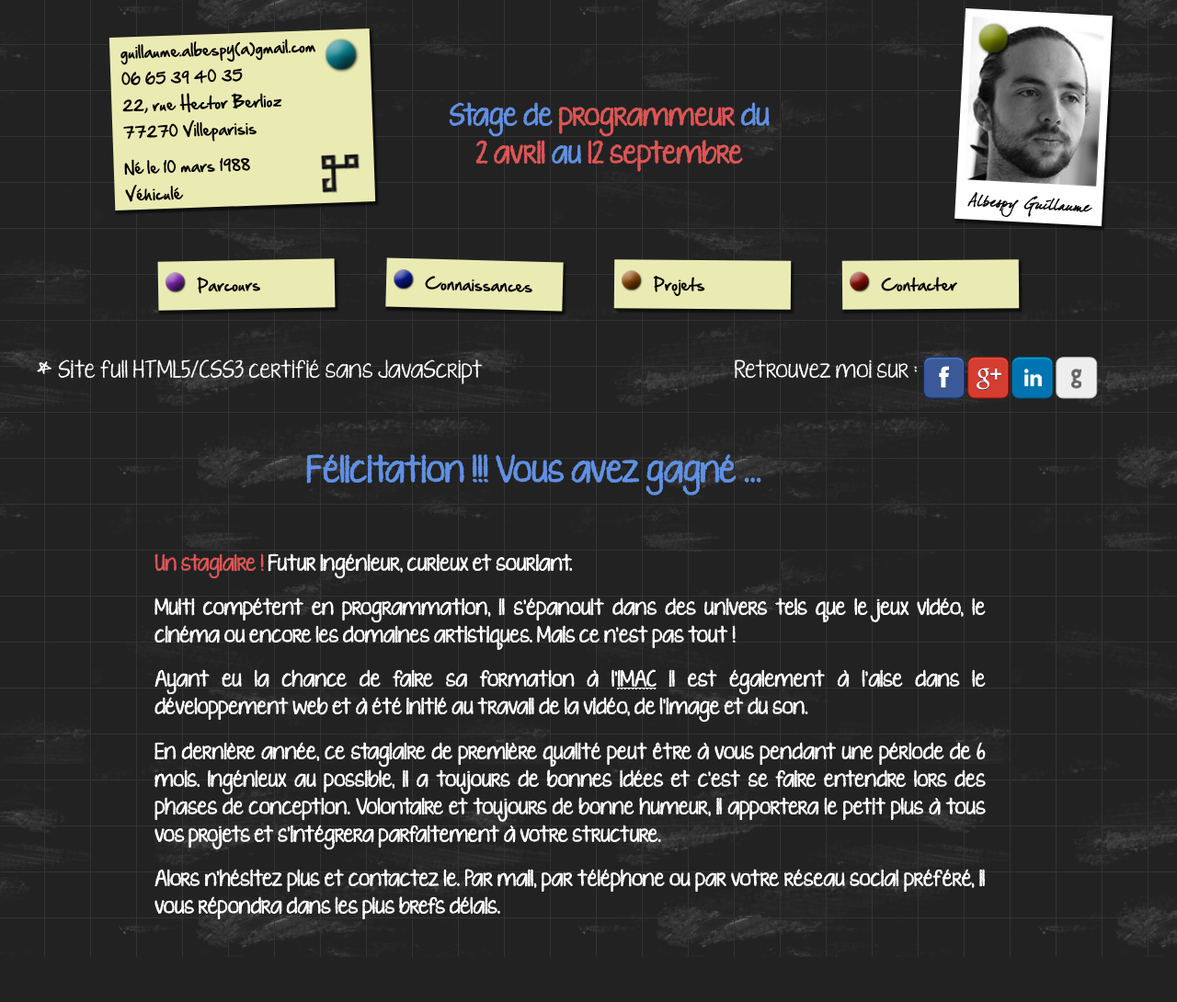
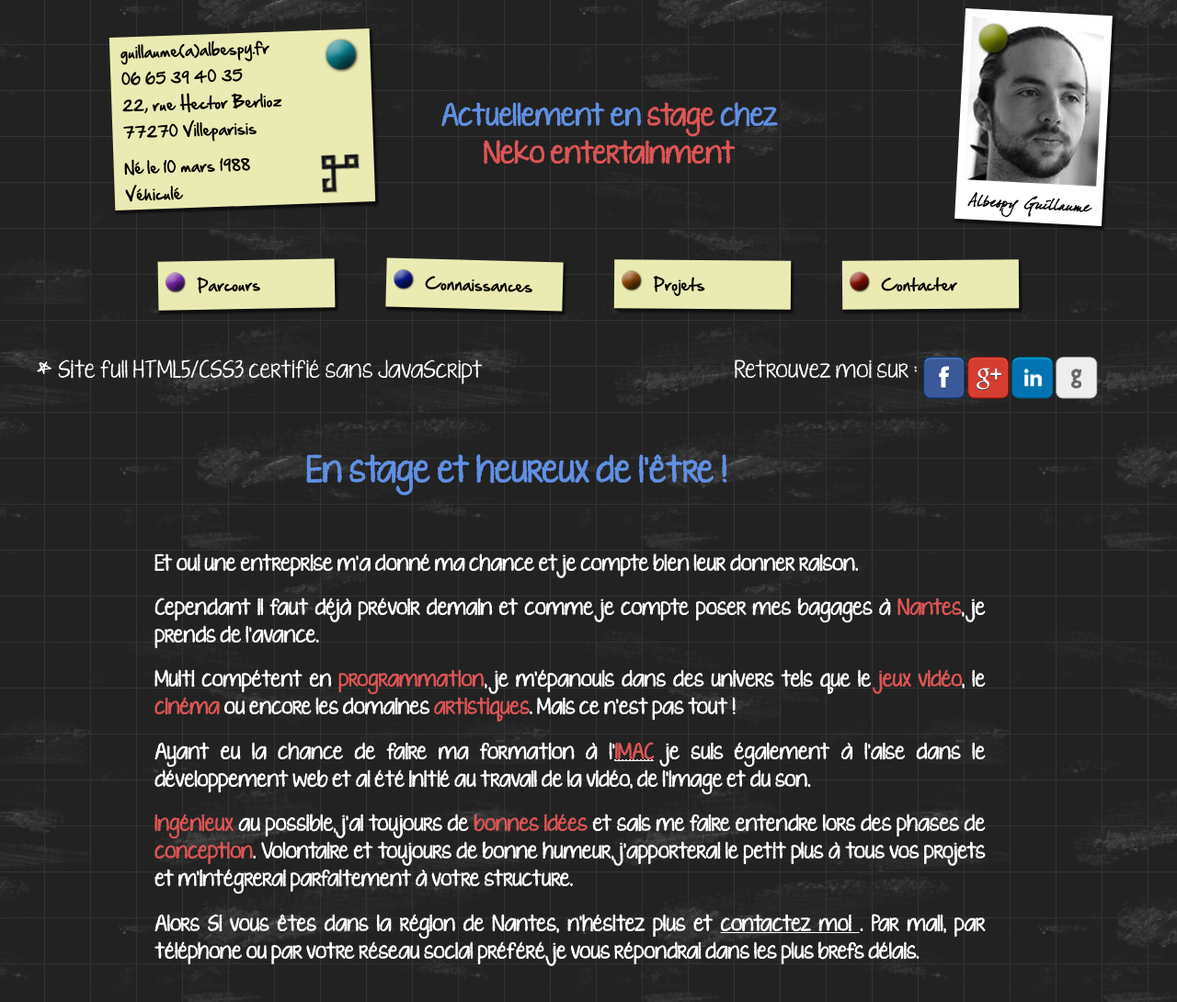
Before and after one commit to Pespo/Portefolio, a PHP site: page / in a window 1280 px wide. Shown: the whole page at 92% size. Before the commit the page ends 1041 px from the top, so only its background shows below. Run offline with PHP 8.4, Linux system fonts and the light colour scheme.

Commit message:
Changement suite a  stage chez Neko, MAJ de l'email pour guillaume@albespy.fr

```diff
--- a/index.php
+++ b/index.php
@@ -38,7 +38,7 @@ $css = "<link rel='stylesheet' href='style.css' type='text/css' media='all'/>";
 
                     <ul id="contact">
 
-                        <li> guillaume.albespy(a)gmail.com </li>
+                        <li> guillaume(a)albespy.fr </li>
 
                         <li> 06 65 39 40 35 </li>
 
@@ -61,7 +61,7 @@ $css = "<link rel='stylesheet' href='style.css' type='text/css' media='all'/>";
             </a>
             <a href="#Accueil">
                 <div id="entitled">
-                    <h1> Stage de <strong> programmeur </strong> du <br/> <strong>2 avril</strong> au <strong>12 septembre</strong> </h1>
+                    <h1> Actuellement en <strong>stage</strong> chez <strong>Neko entertainment</strong></h1>
                 </div>
             </a>
         </header>
@@ -861,7 +861,7 @@ $css = "<link rel='stylesheet' href='style.css' type='text/css' media='all'/>";
                         <div><div class='icon'>Y</div><input type="text" name="Name" id="Name" placeholder="Nom/Raison sociale" required/></div>
                         <div><div class='icon'>Å</div><input type="text" name="Mail" id="Mail" placeholder="eMail" required/></div>
                         <div><div class='icon'>I</div><input type="text" name="Subject" id="Subject" placeholder="Objet" required/></div>
-                        <div><div class='icon'>8</div><textarea name="Comment" id="Comment" placeholder="Proposition de stage, commentaire, message de sympathie, ... Faites vous plaisir !" required></textarea></div>
+                        <div><div class='icon'>8</div><textarea name="Comment" id="Comment" placeholder="Proposition d'emploi, commentaire, message de sympathie, ... Faites vous plaisir !" required></textarea></div>
 
 <?php } ?>
                     <input class="button" type="submit" value="envoyer"/>
@@ -907,21 +907,21 @@ $css = "<link rel='stylesheet' href='style.css' type='text/css' media='all'/>";
 
         <section id="Accueil" >
 
-            <h2>Félicitation !!! Vous avez gagné ...</h2>
+            <h2>En stage et heureux de l'être !</h2>
 
             <article>
 
-                <p class="comment"><strong>Un stagiaire !</strong> Futur ingénieur, curieux et souriant.</p>
+                <p class="comment">Et oui une entreprise m'a donné ma chance et je compte bien leur donner raison.</p>
 
-                <p class="comment">Multi compétent en programmation, il s'épanouit dans des univers tels que le jeux vidéo, le cinéma ou encore les domaines artistiques. Mais ce n'est pas tout !</p>
+                <p class="comment">Cependant il faut déjà prévoir demain et comme je compte poser mes bagages à <strong>Nantes</strong>, je prends de l'avance.<p>
 
-                <p class="comment">Ayant eu la chance de faire sa formation à l'<a href="HTTP://www.ingenieur-imac.fr" target="_blank"><abbr title="Image Multimédia Audiovisuelle Communication">IMAC</abbr></a> il est également à l'aise dans le développement web et à été initié au travail de la vidéo, de l'image et du son.</p>
+                <p class="comment">Multi compétent en <strong>programmation</strong>, je m'épanouis dans des univers tels que le <strong>jeux vidéo</strong>, le <strong>cinéma</strong> ou encore les domaines <strong>artistiques</strong>. Mais ce n'est pas tout !</p>
 
-                <p class="comment">En dernière année, ce stagiaire de première qualité peut être à vous pendant une période de 6 mois. Ingénieux au possible, il a toujours de bonnes idées et c'est se faire entendre lors des phases de conception. Volontaire et toujours de bonne humeur, il apportera le petit plus à tous vos projets et s'intégrera parfaitement à votre structure.</p>
+                <p class="comment">Ayant eu la chance de faire ma formation à l'<a href="HTTP://www.ingenieur-imac.fr" target="_blank"><abbr title="Image Multimédia Audiovisuelle Communication"><strong>IMAC</strong></abbr></a> je suis également à l'aise dans le développement web et ai été initié au travail de la vidéo, de l'image et du son.</p>
 
-                <p class="comment">Alors n'hésitez plus et contactez le. Par mail, par téléphone ou par votre réseau social préféré, il vous répondra dans les plus brefs délais.<p>
+                <p class="comment"><strong>Ingénieux</strong> au possible, j'ai toujours de <strong>bonnes idées</strong> et sais me faire entendre lors des phases de <strong>conception</strong>. Volontaire et toujours de bonne humeur, j'apporterai le petit plus à tous vos projets et m'intégrerai parfaitement à votre structure.</p>
 
-
+                <p class="comment">Alors Si vous êtes dans la région de Nantes, n'hésitez plus et <strong><a href="#MeContacter">contactez moi </a></strong>. Par mail, par téléphone ou par votre réseau social préféré, je vous répondrai dans les plus brefs délais.<p>
 
             </article>
 
```
